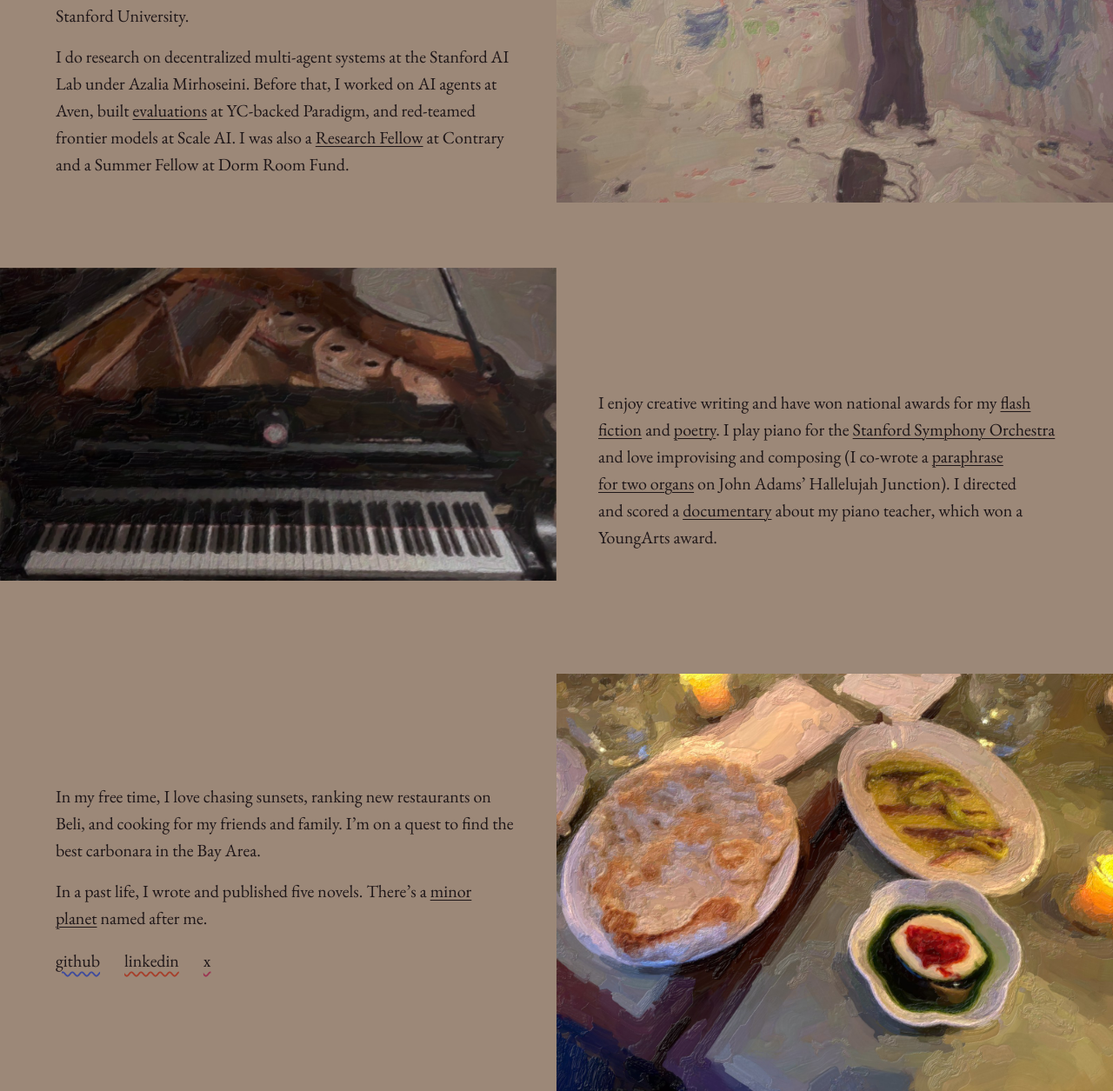
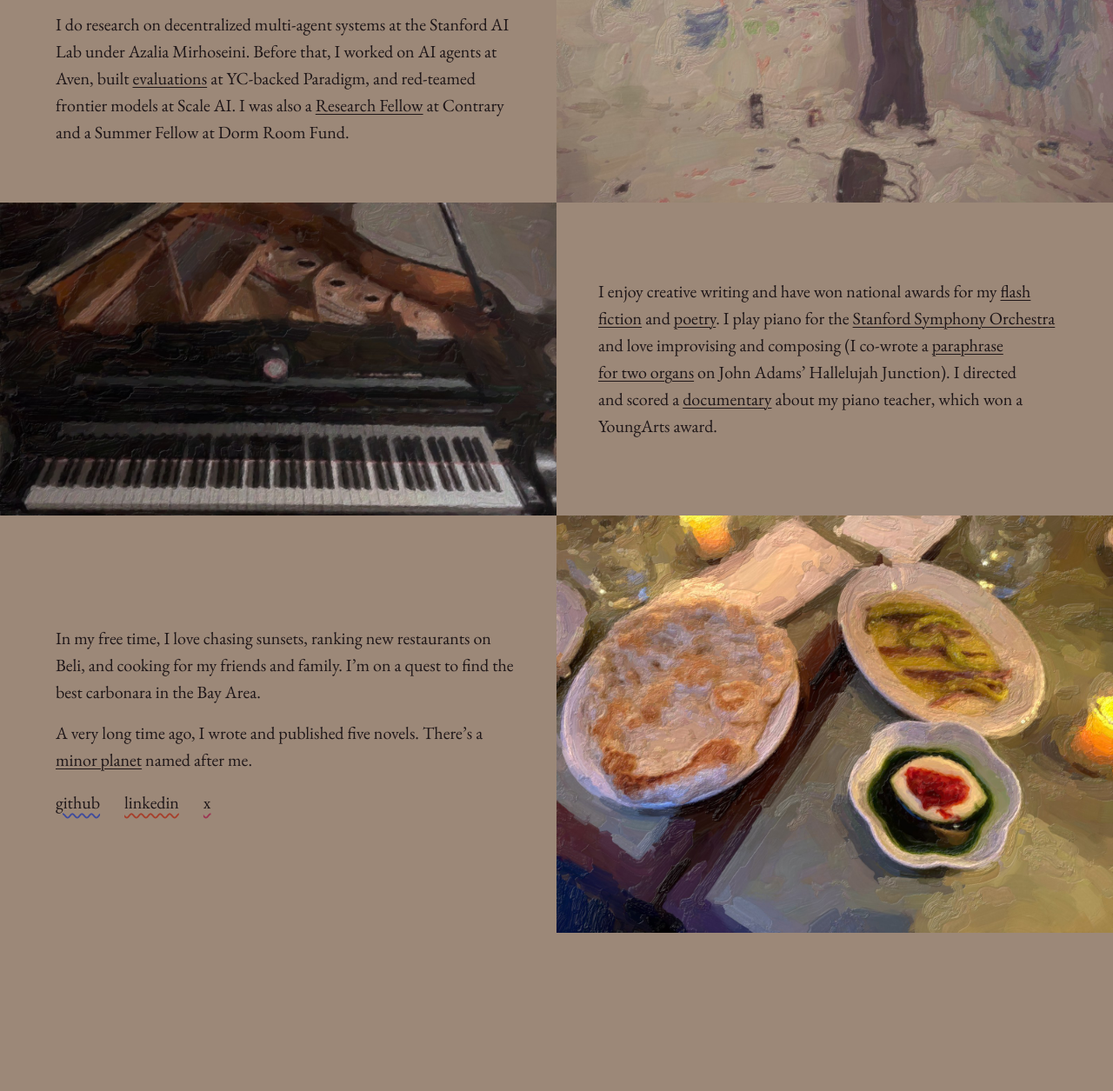
Before and after one commit to KTianshi/KTianshi.github.io, a plain HTML site: page index.html in a window 1280 px wide. Shown: the part 194-1449 px from the top of the page at 87% size. After the commit the page ends 1267 px from the top, so only its background shows below. Drawn offline with nearby package versions, Linux system fonts and the light colour scheme.

Commit message:
Lock paintings in place and reword novels sentence
Drop the sticky pinning on the first two paintings and the extra
--pad-y travel room, so each row is simply as tall as its painting.

Co-Authored-By: Claude Fable 5.1 <noreply@anthropic.com>

```diff
--- a/index.html
+++ b/index.html
@@ -37,12 +37,13 @@
 
   /* Three rows, two equal columns. Paintings alternate sides and sit flush
      against the screen edge, so each painting's corner meets the next one
-     at the center line. */
+     at the center line. Each row is as tall as its painting; the text is
+     centered beside it. */
   .row { display: grid; grid-template-columns: 1fr 1fr; }
 
   .text {
     display: flex; flex-direction: column; justify-content: center; gap: 16px;
-    padding: var(--pad-y, 28px) var(--gutter-inner) var(--pad-y, 28px) var(--gutter-outer);
+    padding: 28px var(--gutter-inner) 28px var(--gutter-outer);
   }
   .text--right { padding-left: var(--gutter-inner); padding-right: var(--gutter-outer); }
   .text p { margin: 0; text-wrap: pretty; }
@@ -51,14 +52,6 @@
   .pic { margin: 0; align-self: start; }
   .pic img { display: block; width: 100%; height: auto; }
   .pic figcaption { padding: 8px var(--gutter-outer) 20px var(--gutter-inner); font-size: 17px; font-style: italic; }
-
-  /* A pinned painting stays at the top of the screen until the next row's
-     painting rises to meet its corner, then the two scroll away together.
-     The extra vertical padding on the text beside it (--pad-y) is what makes
-     the row taller than the painting and gives the pin room to travel. */
-  .pic--pin { position: sticky; top: 0; }
-  .row--one { --pad-y: clamp(48px, 8vw, 110px); }
-  .row--two { --pad-y: clamp(56px, 11vw, 150px); }
 
   .links { display: flex; flex-wrap: wrap; gap: 0 28px; margin-top: -6px; }
   .links a {
@@ -70,12 +63,10 @@
   .links a:nth-child(3) { text-decoration-color: var(--pink); }
   .links a:nth-child(4) { text-decoration-color: var(--green); }
 
-  /* Phone: one column, each painting above or below its own text, no pinning. */
+  /* Phone: one column, each painting above or below its own text. */
   @media (max-width: 760px) {
     .row { grid-template-columns: 1fr; }
-    .row--one, .row--two { --pad-y: 28px; }
     .text, .text--right { padding: 28px 20px; }
-    .pic--pin { position: static; }
     .pic figcaption { padding: 8px 20px 20px; }
   }
 </style>
@@ -83,19 +74,19 @@
 <body>
 <main>
 
-  <section class="row row--one">
+  <section class="row">
     <div class="text">
       <h1>Hi, I’m Kyle!</h1>
       <p>I study math, computer science, and creative writing at Stanford University.</p>
       <p>I do research on decentralized multi-agent systems at the Stanford AI Lab under Azalia Mirhoseini. Before that, I worked on AI agents at Aven, built <a href="https://web.archive.org/web/20251007235224/https://www.paradigmai.com/blog/evals">evaluations</a> at YC-backed Paradigm, and red-teamed frontier models at Scale AI. I was also a <a href="https://research.contrary.com/company/suno">Research Fellow</a> at Contrary and a Summer Fellow at Dorm Room Fund.</p>
     </div>
-    <figure class="pic pic--pin">
+    <figure class="pic">
       <img src="images/wall.jpg" width="1400" height="933" alt="Oil painting of Kyle leaning in to paint a large blue face on a wall covered in doodled stars, hearts, and spirals">
     </figure>
   </section>
 
-  <section class="row row--two">
-    <figure class="pic pic--pin">
+  <section class="row">
+    <figure class="pic">
       <img src="images/piano.jpg" width="1400" height="788" loading="lazy" alt="Oil painting of a grand piano seen from the keyboard, with the lid open and the wooden frame visible inside">
     </figure>
     <div class="text text--right">
@@ -106,7 +97,7 @@
   <section class="row">
     <div class="text">
       <p>In my free time, I love chasing sunsets, ranking new restaurants on Beli, and cooking for my friends and family. I’m on a quest to find the best carbonara in the Bay Area.</p>
-      <p>In a past life, I wrote and published five novels. There’s a <a href="https://ssd.jpl.nasa.gov/tools/sbdb_lookup.html#/?sstr=13247">minor planet</a> named after me.</p>
+      <p>A very long time ago, I wrote and published five novels. There’s a <a href="https://ssd.jpl.nasa.gov/tools/sbdb_lookup.html#/?sstr=13247">minor planet</a> named after me.</p>
       <nav class="links" aria-label="Contact">
         <a href="https://github.com/KTianshi">github</a>
         <a href="https://www.linkedin.com/in/kyle-tianshi/">linkedin</a>
```
